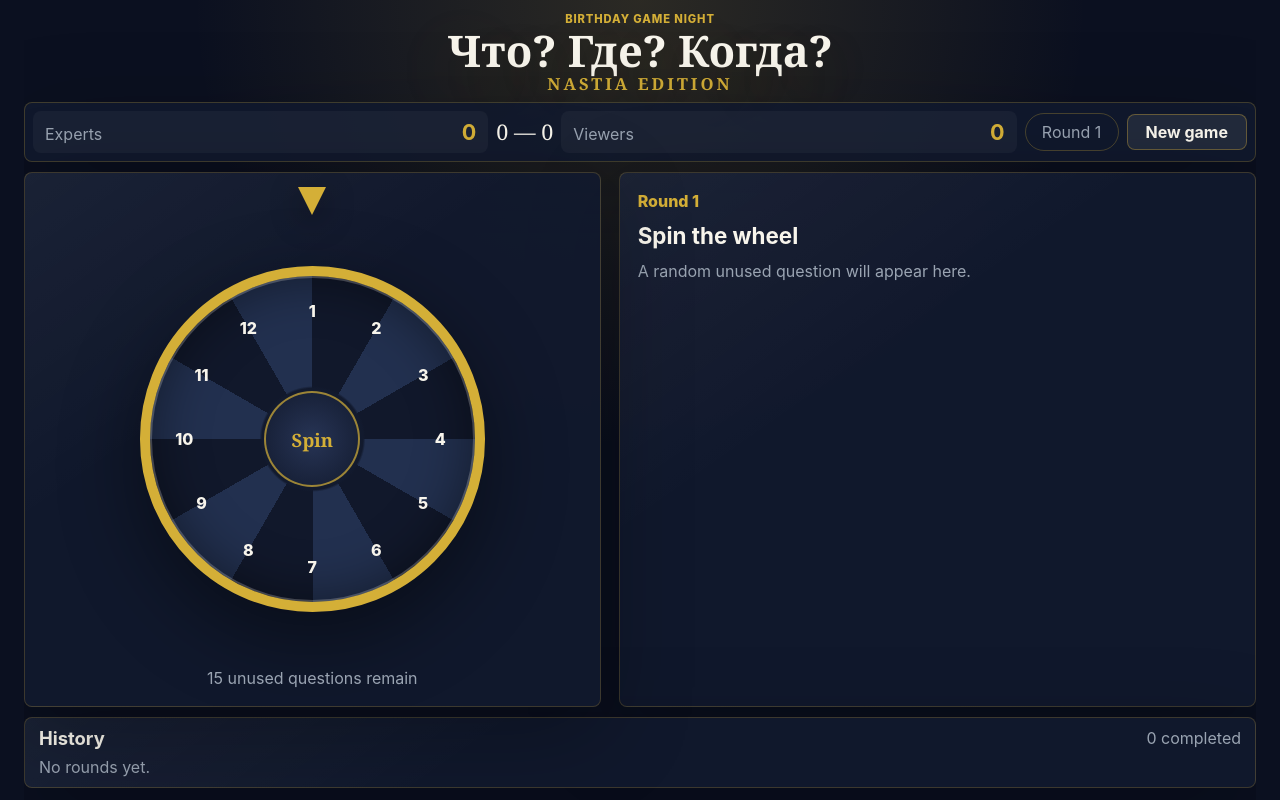
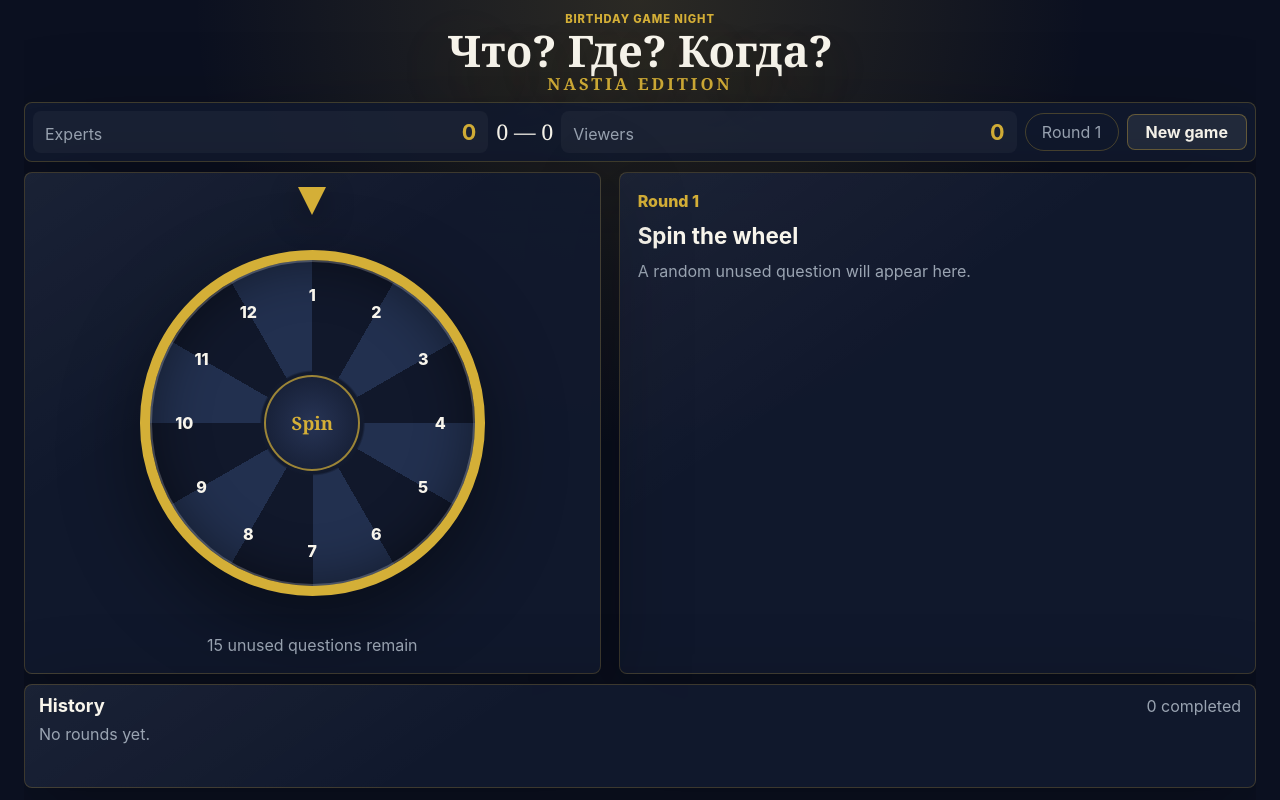
Before and after one commit to LuccaHellriegel/what-who-when, a React (Vite) app: page / in a window 1280 px wide. Built offline with nearby package versions, Linux system fonts and the light colour scheme.

Commit message:
history drawer better overlap

```diff
--- a/src/App.css
+++ b/src/App.css
@@ -41,7 +41,8 @@ button:disabled {
 
 .app-shell {
   display: grid;
-  grid-template-rows: auto auto minmax(0, 1fr) auto;
+  position: relative;
+  grid-template-rows: auto auto minmax(0, 1fr) 132px;
   gap: 14px;
   height: 100vh;
   height: 100dvh;
@@ -406,9 +407,20 @@ textarea:focus {
 }
 
 .history-drawer {
+  z-index: 5;
   min-height: 0;
   padding: 14px;
-  overflow: auto;
+  overflow: hidden;
+}
+
+.history-drawer:has(details[open]) {
+  position: absolute;
+  right: 0;
+  bottom: 20px;
+  left: 0;
+  height: auto;
+  max-height: calc(100dvh - 120px);
+  overflow: visible;
 }
 
 .history-title h2 {
@@ -516,6 +528,14 @@ dd {
     min-height: auto;
   }
 
+  .history-drawer,
+  .history-drawer:has(details[open]) {
+    position: static;
+    height: auto;
+    max-height: none;
+    overflow: visible;
+  }
+
   .wheel span {
     transform: rotate(var(--sector-angle)) translateY(-36vw) rotate(calc(var(--sector-angle) * -1));
   }
@@ -527,6 +547,7 @@ dd {
   }
 
   .app-shell {
+    grid-template-rows: auto auto minmax(0, 1fr) 104px;
     gap: 10px;
     padding: 12px 0;
   }
@@ -608,6 +629,11 @@ dd {
     padding: 10px 14px;
   }
 
+  .history-drawer:has(details[open]) {
+    bottom: 12px;
+    max-height: calc(100dvh - 86px);
+  }
+
   .history-title h2 {
     font-size: 1.15rem;
   }
@@ -641,6 +667,7 @@ dd {
   .wheel-stage,
   .question-panel,
   .history-drawer {
+    height: auto;
     padding: 18px;
   }
 
```
